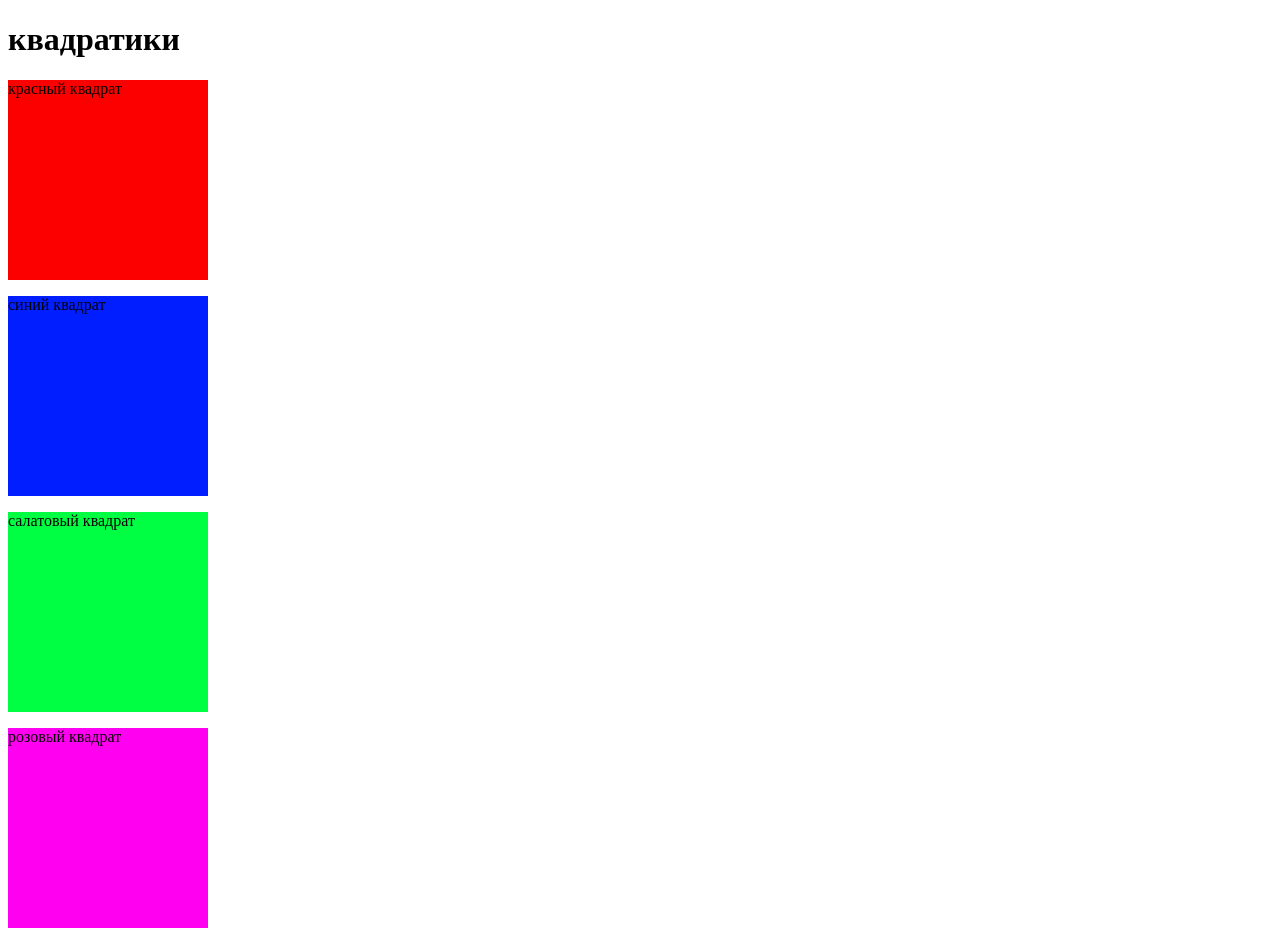
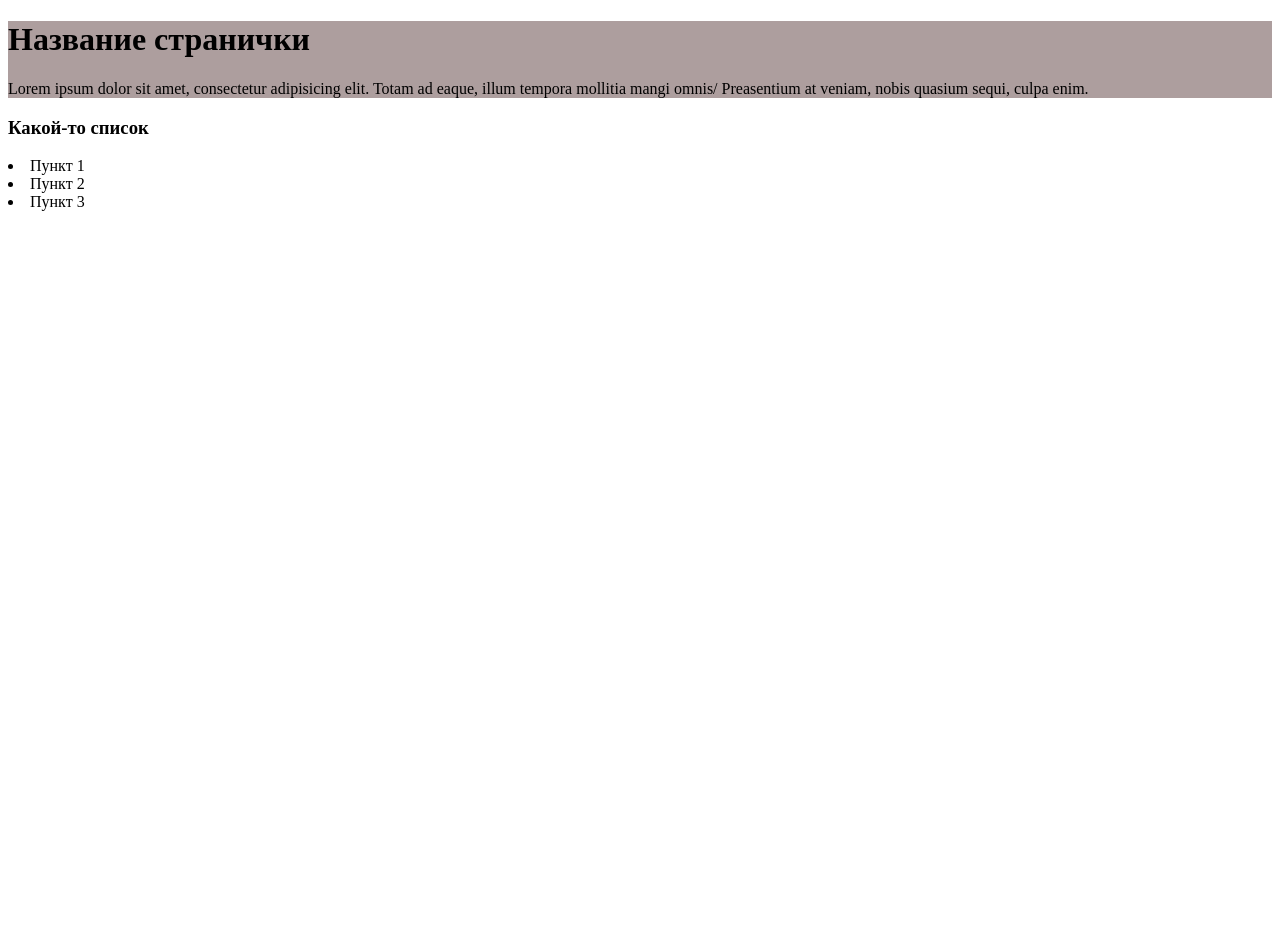
Before and after one commit to Staruided/228, a plain HTML site: page index.html in a window 1280 px wide. Shown: the top 931 px of the page. After the commit the page ends 800 px from the top, so only its background shows below. Drawn offline with Linux system fonts and the light colour scheme.

Commit message:
index.html

```diff
--- a/index.html
+++ b/index.html
@@ -2,15 +2,15 @@
 <html lang="ru">
 <head>
 	<meta charset="utf-8">
-	<title>KVADRATI</title>
+	<title>Заголовок</title>
 </head>
 <body>
-	<div>
-		<h1>квадратики</h1>
-		<div style="width: 200px; height: 200px; background-color: #FC0000"><p>красный квадрат</p></div>
-		<div style="width: 200px; height: 200px; background-color: #001EFF"><p>синий квадрат</p></div>
-		<div style="width: 200px; height: 200px; background-color: #00FF42"><p>салатовый квадрат</p></div>
-		<div style="width: 200px; height: 200px; background-color: #FF00F0"><p>розовый квадрат</p></div>
+	<div style="background-color: #AD9E9E">
+		<h1>Название странички</h1>
+		<p style="color blue;"> Lorem ipsum dolor sit amet, consectetur
+		adipisicing elit. Totam ad eaque, illum tempora
+		mollitia mangi omnis/ Preasentium at veniam, nobis
+		quasium sequi, culpa enim.</p>
 	</div>
 	<div>
 		<h3>Какой-то список</h3>
```
